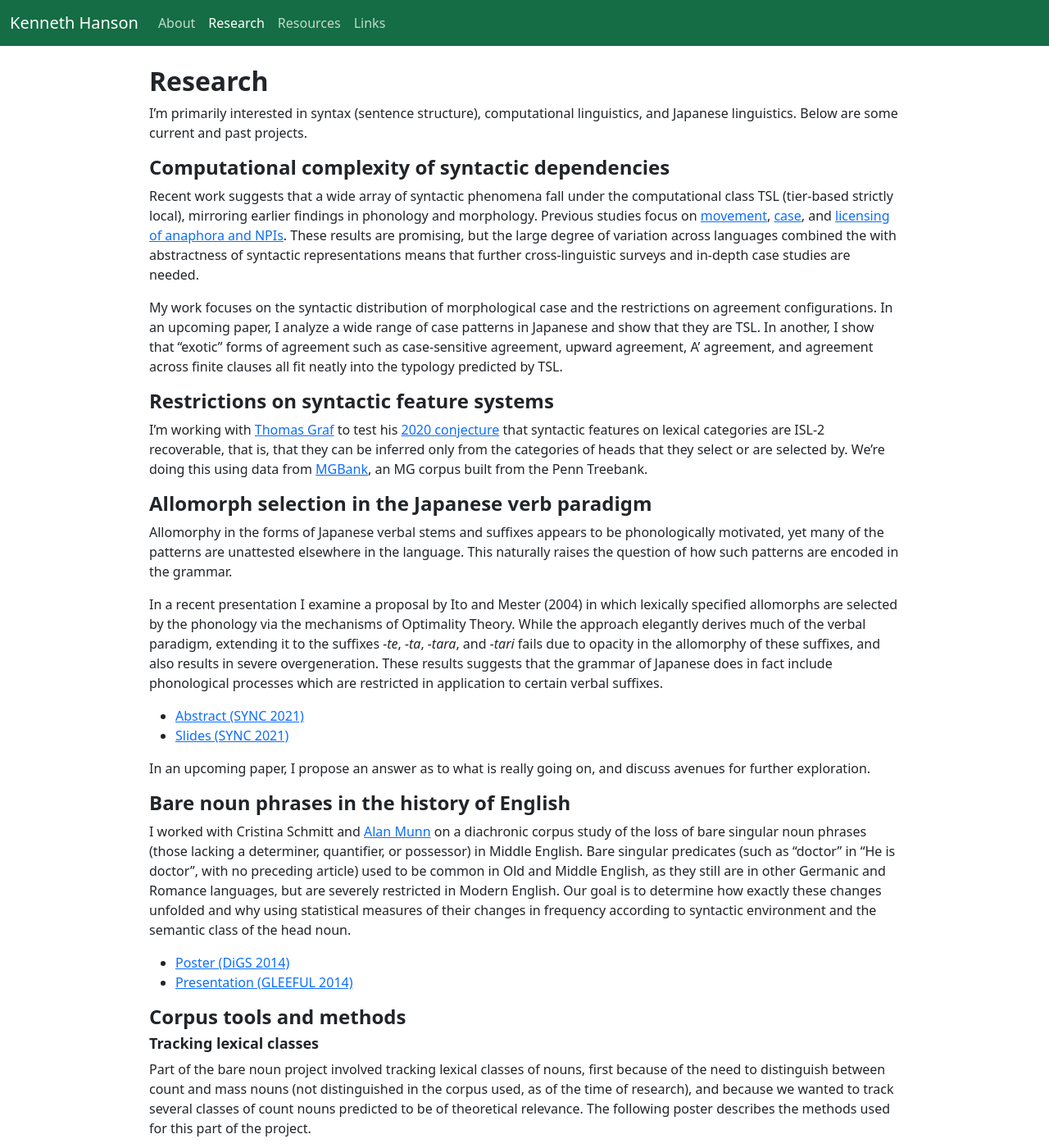
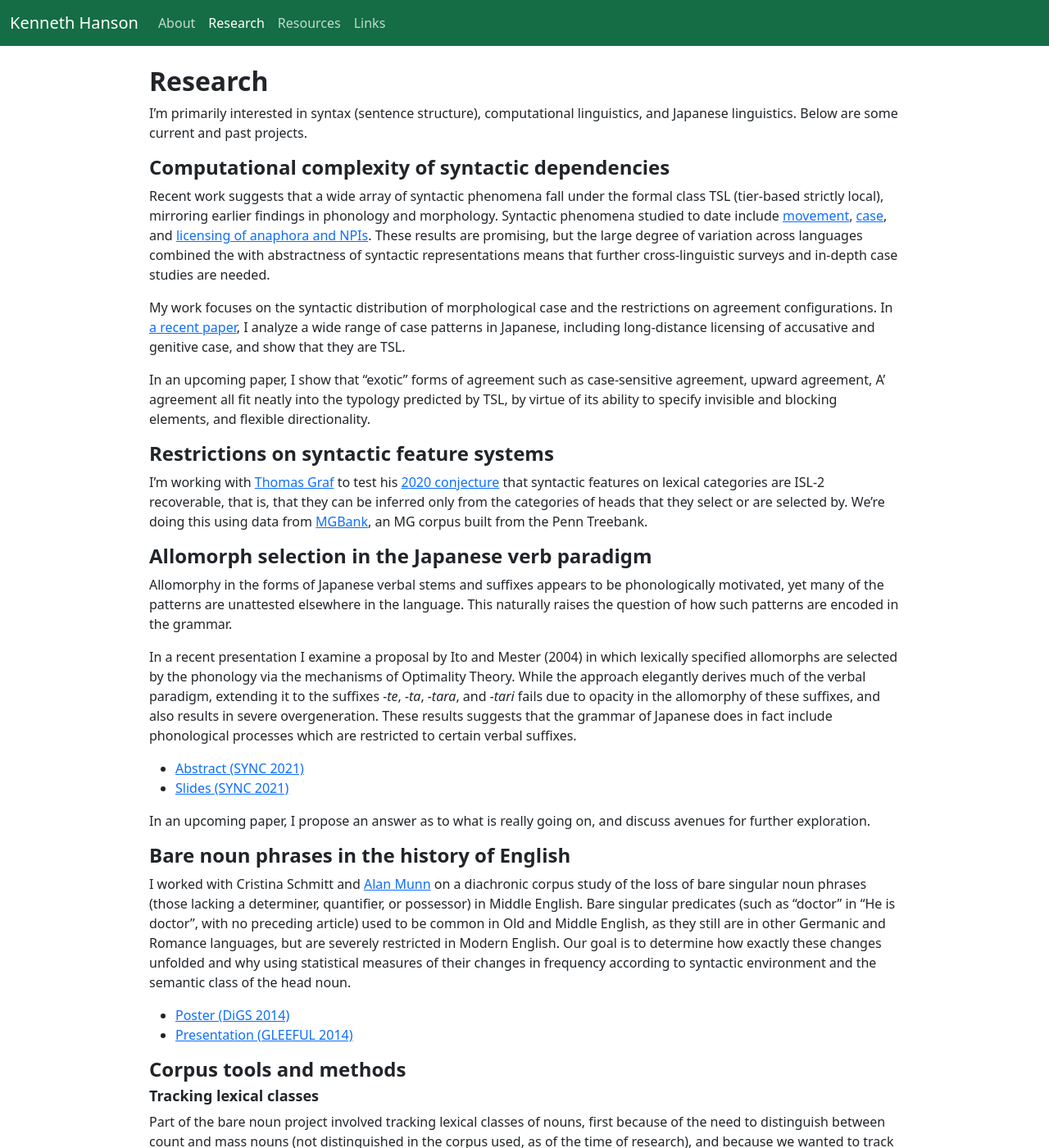
Before and after one commit to khanson679/khanson679.github.io, a Jekyll site: the page built from research.md, in a window 1280 px wide and 1400 px high. Shown: the whole window at 82% size. Built offline with Jekyll 4.4.1, drawn with Linux system fonts in a browser that asks for light colours.

Commit message:
Add case paper, minor revisions.

```diff
--- a/research.md
+++ b/research.md
@@ -9,11 +9,13 @@ I'm primarily interested in syntax (sentence structure), computational linguisti
 
 ## Computational complexity of syntactic dependencies
 
-Recent work suggests that a wide array of syntactic phenomena fall under the computational class TSL (tier-based strictly local), mirroring earlier findings in phonology and morphology. Previous studies focus on [movement][graf2022-typology], [case][vu.etal2019], and [licensing of anaphora and NPIs][graf.shafiei2019].
+Recent work suggests that a wide array of syntactic phenomena fall under the formal class TSL (tier-based strictly local), mirroring earlier findings in phonology and morphology. Syntactic phenomena studied to date include [movement][graf2022-typology], [case][vu.etal2019], and [licensing of anaphora and NPIs][graf.shafiei2019].
 These results are promising, but the large degree of variation across languages combined the with abstractness of syntactic representations means that further cross-linguistic surveys and in-depth case studies are needed.
 
 My work focuses on the syntactic distribution of morphological case and the restrictions on agreement configurations.
-In an upcoming paper, I analyze a wide range of case patterns in Japanese and show that they are TSL. In another, I show that "exotic" forms of agreement such as case-sensitive agreement, upward agreement, A' agreement, and agreement across finite clauses all fit neatly into the typology predicted by TSL.
+In [a recent paper](https://scholarworks.umass.edu/scil/vol6/iss1/4), I analyze a wide range of case patterns in Japanese, including long-distance licensing of accusative and genitive case, and show that they are TSL.
+
+In an upcoming paper, I show that "exotic" forms of agreement such as case-sensitive agreement, upward agreement, A' agreement all fit neatly into the typology predicted by TSL, by virtue of its ability to specify invisible and blocking elements, and flexible directionality.
 
 [graf2022-typology]: https://aclanthology.org/2022.scil-1.15/
 [graf.shafiei2019]: https://aclanthology.org/W19-0121/
@@ -34,7 +36,7 @@ I'm working with [Thomas Graf][graf] to test his [2020 conjecture][graf2020-curb
 
 Allomorphy in the forms of Japanese verbal stems and suffixes appears to be phonologically motivated, yet many of the patterns are unattested elsewhere in the language. This naturally raises the question of how such patterns are encoded in the grammar.
 
-In a recent presentation I examine a proposal by Ito and Mester (2004) in which lexically specified allomorphs are selected by the phonology via the mechanisms of Optimality Theory. While the approach elegantly derives much of the verbal paradigm, extending it to the suffixes *-te*, *-ta*, *-tara*, and *-tari* fails due to opacity in the allomorphy of these suffixes, and also results in severe overgeneration. These results suggests that the grammar of Japanese does in fact include phonological processes which are restricted in application to certain verbal suffixes.
+In a recent presentation I examine a proposal by Ito and Mester (2004) in which lexically specified allomorphs are selected by the phonology via the mechanisms of Optimality Theory. While the approach elegantly derives much of the verbal paradigm, extending it to the suffixes *-te*, *-ta*, *-tara*, and *-tari* fails due to opacity in the allomorphy of these suffixes, and also results in severe overgeneration. These results suggests that the grammar of Japanese does in fact include phonological processes which are restricted to certain verbal suffixes.
 
 * [Abstract (SYNC 2021)](/files/hanson-sync2021-jpnvb-abstract.pdf)
 * [Slides (SYNC 2021)](/files/hanson-sync2021-jpnvb-pres.pdf)
```
